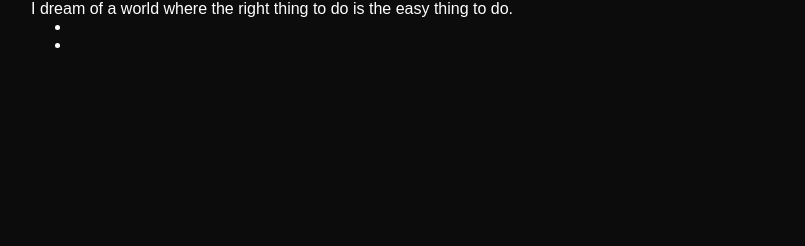
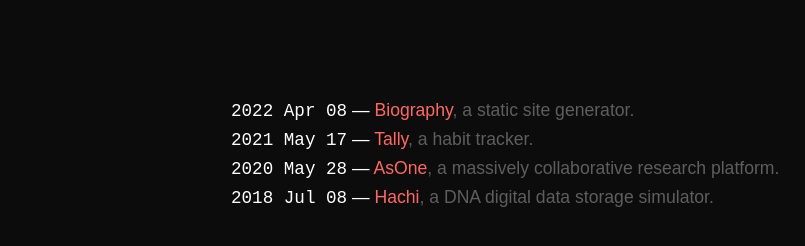
Before and after one commit to sm-hwang/biography, a website: page home.html in a window 1280 px wide. Shown: the whole page, without its empty margins (109-914 px from the left). Drawn offline with Linux system fonts and the light colour scheme.

Commit message:
style for post is acceptable

```diff
--- /dev/null
+++ b/design.css
@@ -0,0 +1,50 @@
+* {
+  padding: 0;
+  margin: 0;
+  box-sizing: border-box;
+}
+
+:root {
+  --b: #0c0c0c;
+  --f: #ffffff;
+  --h: #ffd1dc; /* hover */
+  --a: #ff6961;
+  /* --a: #D47968; */
+  /* --a: #ed933e; */
+  --m: #777777;
+}
+
+body {
+  font-family: sans-serif;
+  font-size: 1.1rem;
+  color: var(--f);
+  background-color: var(--b);
+  max-width: 700px;
+  margin: 0 auto;
+  padding: 100px 50px 0px 50px;
+}
+
+ul {
+  list-style-type: none;
+}
+
+li {
+  margin-bottom: 8px;
+}
+
+a {
+  color: var(--a);
+  text-decoration: none;
+}
+
+a:hover {
+  color: var(--h);
+}
+
+.date {
+  font-family: monospace;
+}
+
+.desc {
+  color: rgba(121, 121, 121, 0.75);
+}
--- a/home.html
+++ b/home.html
@@ -1,13 +1,21 @@
 <head>
   <title>smh.bio</title>
-  <link rel="stylesheet" href="home.css">
+  <link rel="stylesheet" href="design.css">
 </head>
 <body>
-  <p>
-    I dream of a world where the right thing to do is the easy thing to do.
-  </p>
-  <ul>
-    <li></li>
-    <li></li>
-  </ul>
+  <!-- <header> -->
+  <!--   <p> -->
+  <!--     Hello, I'm <a href='github.com/sm-hwang'>smh</a>. -->
+  <!--     I dream of a world where the right thing to do -->
+  <!--     is the easy thing to do. -->
+  <!--   </p> -->
+  <!-- </header> -->
+  <main>
+    <ul>
+      <li><span class="date">2022 Apr 08</span> &mdash; <a>Biography</a><span class="desc">, a static site generator.</span></li>
+      <li><span class="date">2021 May 17</span> &mdash; <a>Tally</a><span class="desc">, a habit tracker.</span></li>
+      <li><span class="date">2020 May 28</span> &mdash; <a>AsOne</a><span class="desc">, a massively collaborative research platform.</span></li>
+      <li><span class="date">2018 Jul 08</span> &mdash; <a>Hachi</a><span class="desc">, a DNA digital data storage simulator.</span></li>
+    </ul>
+  </main>
 </body>
--- /dev/null
+++ b/post.css
@@ -0,0 +1,108 @@
+* {
+  padding: 0;
+  margin: 0;
+  box-sizing: border-box;
+}
+
+:root {
+  /* --b: #f8f8f8; */
+  --b: #ffffff;
+  --f: #161616;
+  /* --a: #ff6961; */
+  --a: #3498db;
+  --h: #78b1f3; /* hover */
+  /* --a: #D47968; */
+  /* --a: #ed933e; */
+  --m: #777777;
+}
+
+body {
+  padding-top: 3.5em;
+  padding-bottom: 3.5em;
+  /* padding: 50px; */
+  /* font-family: Fira Sans, sans-serif; */
+  font-family: Inter, Helvetica, Roboto, sans-serif;
+
+  font-size: 1rem;
+  color: var(--f);
+  background-color: var(--b);
+  max-width: 650px;
+  margin: 0 auto;
+  line-height: 2em;
+}
+
+h2 {
+  text-align: center;
+  margin-bottom: 2em;
+}
+
+blockquote {
+  border-left: 0.4em solid var(--f);
+  padding-left: 1em;
+  margin-bottom: 1em;
+}
+
+/* @media only screen and (min-width: 760px) { */
+/*   body { */
+/*     width: 55em; */
+/*   } */
+/* } */
+
+/* main { */
+/*   max-width: 650px */
+/* } */
+
+ul {
+  list-style-type: none;
+}
+
+li {
+  /* margin-bottom: 8px; */
+}
+
+a {
+  color: var(--a);
+  text-decoration: none;
+}
+
+a:hover {
+  color: var(--h);
+}
+
+.date {
+  font-family: monospace;
+}
+
+.desc {
+  color: rgba(121, 121, 121, 0.75);
+}
+
+
+/* FOR POSTS */
+
+p code {
+  font-size: 0.85rem;
+  border-radius: 6px;
+  padding: 0.2rem 0.4rem;
+  word-wrap: break-word;
+  background-color: rgba(175,184,193,0.2);
+}
+
+pre {
+  font-size: 0.85rem;
+  border-radius: 6px;
+  padding: 1rem;
+  word-wrap: break-word;
+  background-color: #f6f8fa;
+  margin-bottom: 1rem;
+}
+
+p {
+  margin-bottom: 1em;
+}
+
+picture img {
+  vertical-align: middle;
+  width: 100%;
+  margin-bottom: 2em;
+}
--- a/public/home.css
+++ b/public/home.css
@@ -1,6 +1,8 @@
 
 * {
   margin: 0;
+  padding: 0;
+  box-sizing: border-box;
   font-family: sans-serif;
 }
 
@@ -8,7 +10,6 @@
   --b: #0c0c0c;
   --f: #ffffff;
   --m: #797979;
-  box-sizing: border-box;
 }
 
 body {
```
Also changed, not shown: post.html (added, +70 -0 lines).
